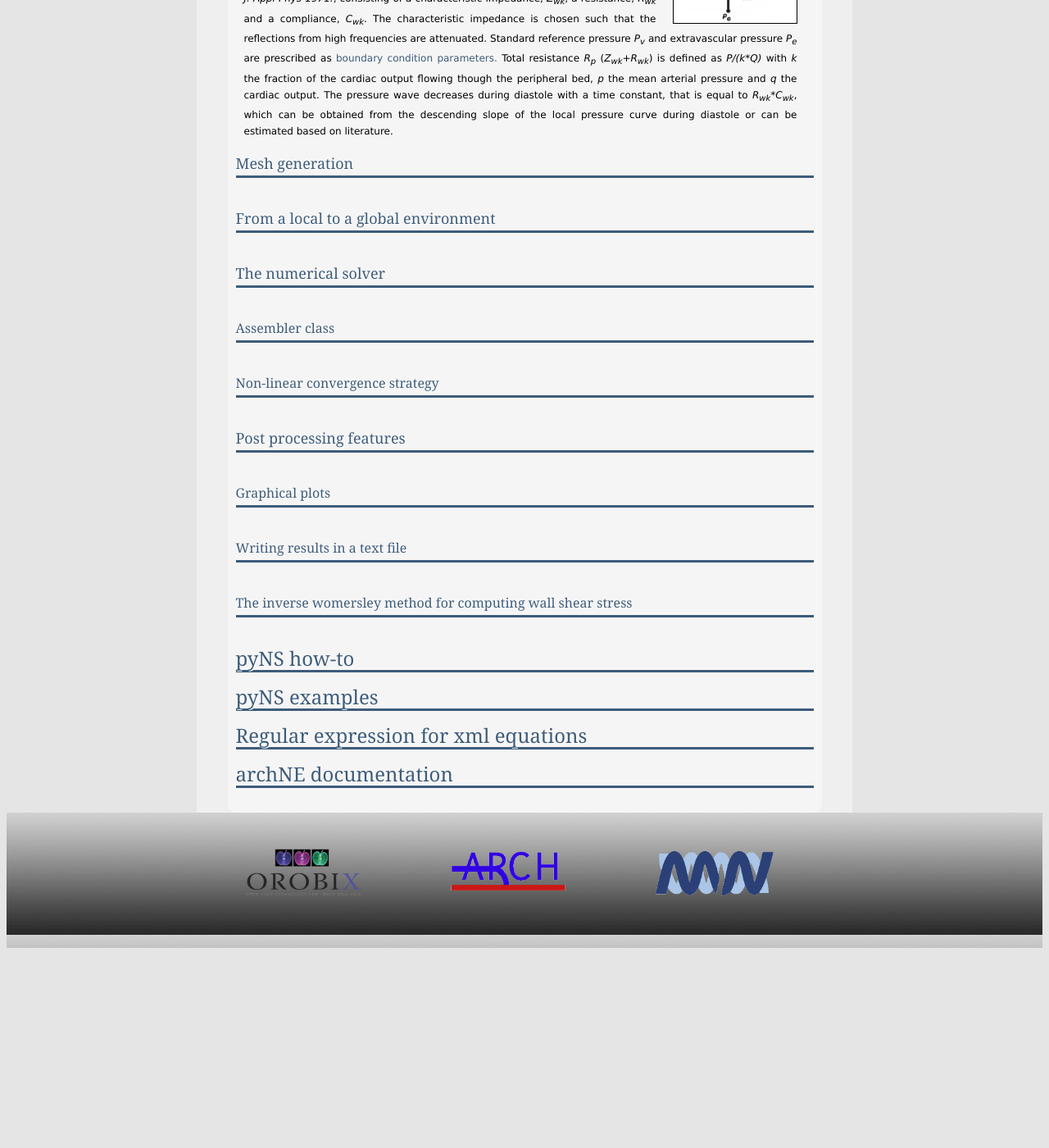
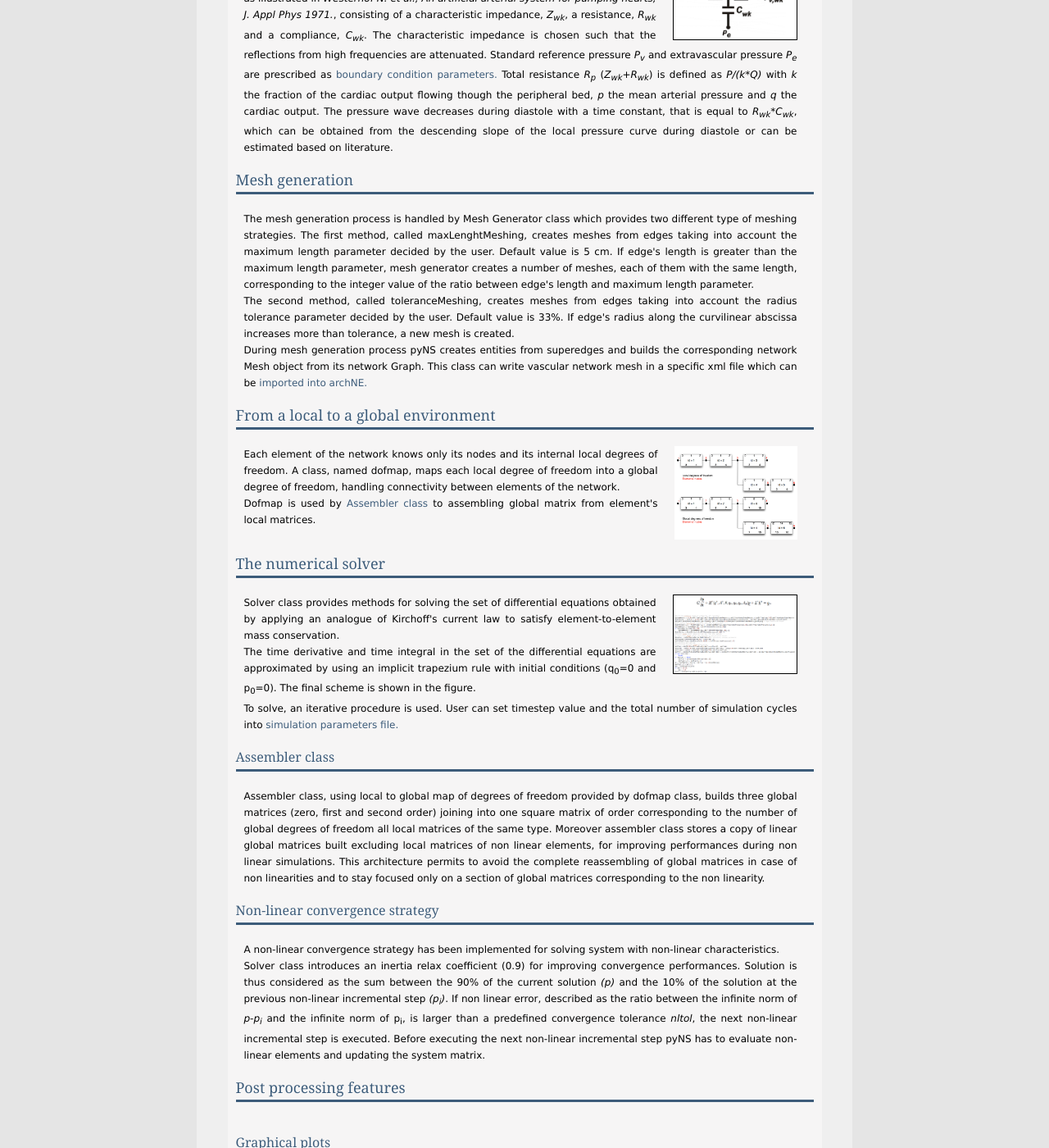
Before and after one commit to archTk/archtk.github.com, a Jekyll site: the page built from documentation.html, in a window 1280 px wide and 1400 px high, scrolled down 4743 px. Shown: the whole window at 82% size. Built offline with Jekyll 4.4.1, drawn with Linux system fonts in a browser that asks for light colours; before the commit the page ends 5907 px from its top, so only the background shows below that; some of the changed text lies outside the part shown.

Commit message:
documentation, pyNS architecture solving updated

```diff
--- a/_layouts/main.html
+++ b/_layouts/main.html
@@ -14,11 +14,10 @@
 </head>
 
 <body>
-	<div class="header">
+	<div class="header_container">
       <a href="/">
-        <div class="header_container">
-          <div class="header"></div>
-        </div>
+        <div class ="header">
+		</div>
       </a>
     </div>
 	<div class="header_menu_container">
--- a/css/styles.css
+++ b/css/styles.css
@@ -64,7 +64,13 @@ html {
 
 /* Header */
 .header_container {
-background-image: url(../media/header.jpg);
+	background-image:url(../media/header.jpg);
+	background-repeat:repeat-x;
+	background-position:center;
+	height: 150px;
+	width: 100%;
+	left: 0px;
+	top: 0px;
 }
 
 .header_menu_container{
@@ -78,12 +84,11 @@ background-image: url(../media/header.jpg);
 }
 
 .header {
-    color: #FFFFFF;
-    font-family: Helvetica,sans-serif;
-    font-size: 60px;
-	margin-top:0px;
+    background-image:url(../media/---.jpg);
+	background-repeat:no-repeat;
+	background-position:center;
 	width: 100%;
-	height: 150px;
+	height: 100%;
 	display: block;
     clear: both;
 	overflow-x:hidden;
--- a/documentation.html
+++ b/documentation.html
@@ -90,6 +90,7 @@ Characteristically parameters can be related to prescribed external pressures (e
 </div>
 <p>pyNS allows to generate a patient-specific network from some default generic templates, giving user the possibility to specify only some basic patient information. Vascular network geometry and properties, boundary conditions and simulation parameters are computed according to <a href="#regex">generic rules defined as expressions</a> in generic templates xml files.</p>
 <p>This process can be executed either by <a href="#">archNE customization</a> or pyNS. To run customization from pyNS user has to pass a .csv file with a list of parameters and their values to <a name="model_adaptor">ModelAdaptor class</a>.</p>
+<p>The primary functional responsibility of this class is to calculate parameters from <a href="#regex">expressions</a> (using <a href="#evaluator">evaluator class</a>) and to write the new <a href="#vascular_network">vascular network xml file.</a></p>
 <p>A short how-to for building a patient-specific .csv file can be found in the <a href="#csv_file">pyNS how-to section</a>.</p>
 </div>
 
@@ -160,25 +158,41 @@ Characteristically parameters can be related to prescribed external pressures (e
 
 <h3><a name="mesh_generation">Mesh generation</a></h3>
 <div class="description_2">
-
+<p>The mesh generation process is handled by Mesh Generator class which provides two different type of meshing strategies. The first method, called maxLenghtMeshing, creates meshes from edges taking into account the maximum length parameter decided by the user. Default value is 5 cm. If edge's length is greater than the maximum length parameter, mesh generator creates a number of meshes, each of them with the same length, corresponding to the integer value of the ratio between edge's length and maximum length parameter.</p>
+<p>The second method, called toleranceMeshing, creates meshes from edges taking into account the radius tolerance parameter decided by the user. Default value is 33%. If edge's radius along the curvilinear abscissa increases more than tolerance, a new mesh is created.</p>
+<p>During mesh generation process pyNS creates entities from superedges and builds the corresponding network Mesh object from its network Graph. This class can write vascular network mesh in a specific xml file which can be <a href="#load_mesh">imported into archNE.</a></p>
 </div>
 
 <h3><a name="dofmap">From a local to a global environment</a></h3>
 <div class="description_2">
-
+<div class="attachment_container">
+	<a href="media/dofmap.png" rel="lightbox" title="From a local to a global environment"><img class="screenshot" width="150" src="media/dofmap.png" alt="From a local to a global environment"/></a>
+</div>
+<p>Each element of the network knows only its nodes and its internal local degrees of freedom. A class, named dofmap, maps each local degree of freedom into a global degree of freedom,  handling connectivity between elements of the network.</p>
+<p>Dofmap is used by <a href="#assembler">Assembler class</a> to assembling global matrix from element's local matrices.</p>
 </div>
 
 <h3><a name="numerical_solver">The numerical solver</a></h3>
 <div class="description_2">
+<div class="attachment_container">
+  <a href="media/numerical_scheme.png" rel="lightbox" title="Numerical scheme"><img class="snippet" src="media/numerical_scheme.png" alt="Numerical scheme"/></a>
+</div>
+<p>Solver class provides methods for solving the set of differential equations obtained by applying an analogue of Kirchoff's current law to satisfy element-to-element mass conservation.</p>
+<p>The time derivative and time integral in the set of the differential equations are approximated by using an implicit trapezium rule with initial conditions (q<sub>0</sub>=0 and p<sub>0</sub>=0). The final scheme is shown in the figure.</p>
+<p>To solve, an iterative procedure is used. User can set timestep value and the total number of simulation cycles into <a href="#parameters">simulation parameters file.</a></p>
 </div>
 
 <h4><a name="assembler">Assembler class</a></h4>
 <div class="description_2">
+<p>Assembler class, using local to global map of degrees of freedom provided by dofmap class, builds three global matrices (zero, first and second order) joining into one square matrix of order corresponding to the number of global degrees of freedom all local matrices of the same type. Moreover assembler class stores a copy of linear global matrices built excluding local matrices of non linear elements, for improving performances during non linear simulations. This architecture permits to avoid the complete reassembling of global matrices in case of non linearities and to stay focused only on a section of global matrices corresponding to the non linearity.
 </div>
 
 <h4><a name="non_linear_convergence">Non-linear convergence strategy</a></h4>
 <div class="description_2">
+<p>A non-linear convergence strategy has been implemented for solving system with non-linear characteristics.</p>
+<p>Solver class introduces an inertia relax coefficient (0.9) for improving convergence performances. Solution is thus considered as the sum between the 90% of the current solution <em>(p)</em> and the 10% of the solution at the previous non-linear incremental step <em>(p<sub>i</sub>)</em>. If non linear error, described as the ratio between the infinite norm of <em>p-p<sub>i</sub></em> and the infinite norm of p<sub>i</sub>, is larger than a predefined convergence tolerance <em>nltol</em>, the next non-linear incremental step is executed. Before executing the next non-linear incremental step pyNS has to evaluate non-linear elements and updating the system matrix.</p>
 </div>
+
 
 <h3><a name="post_processing">Post processing features</a></h3>
 <div class="description_2">
--- a/index.html
+++ b/index.html
@@ -79,7 +79,7 @@ It allows the creation of model-based patient-specific vascular networks to be u
 	<a href="media/meshing.png" rel="lightbox" title="archTk meshing"><img class="screenshot" width="150" src="media/meshing.png" alt="archTk meshing"/></a>
 </div>
 
-<p>archTk lets you <a href="#" target="_blank">create a mesh</a> for the vascular network using <a href="#" target="_blank">default mesh generator</a> or <a href="/documentation.html#mesh_generation">pyNS mesh generator.</a> User has the possibility to <a href="#" target="_blank">load an existing mesh</a> of the vascular network previously saved in a xml file with specific format.</p>
+<p>archTk lets you <a href="#" target="_blank">create a mesh</a> for the vascular network using <a href="#" target="_blank">default mesh generator</a> or <a href="/documentation.html#mesh_generation">pyNS mesh generator.</a> User has the possibility to <a href="/---html#load_mesh">load an existing mesh</a> of the vascular network previously saved in a xml file with specific format.</p>
 <p></p>
 <p><a href="/documentation.html#mesh_generation">pyNS mesh generator provides different mesh generation strategies</a> and an <a href="/documentation.html#dofmap">automatic mapping of degrees of freedom</a> from a local to a global environment.</p>
 <p>A specific pyNS class, named <a href="/documentation.html#dofmap">dofmap</a>, maps each local degree of freedom into a global degree of freedom, handling connectivity between elements of the network.</p>
```
Also changed, not shown: other parts of documentation.html (+3 -6 lines), media/archtk.png (added), media/dofmap.png (added).
